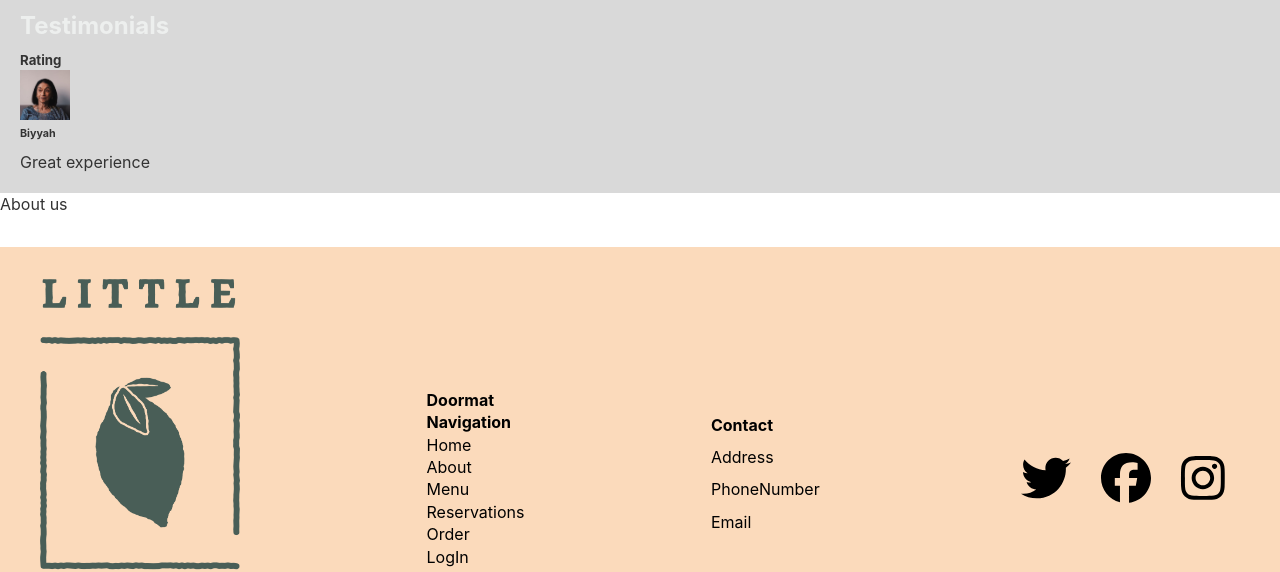
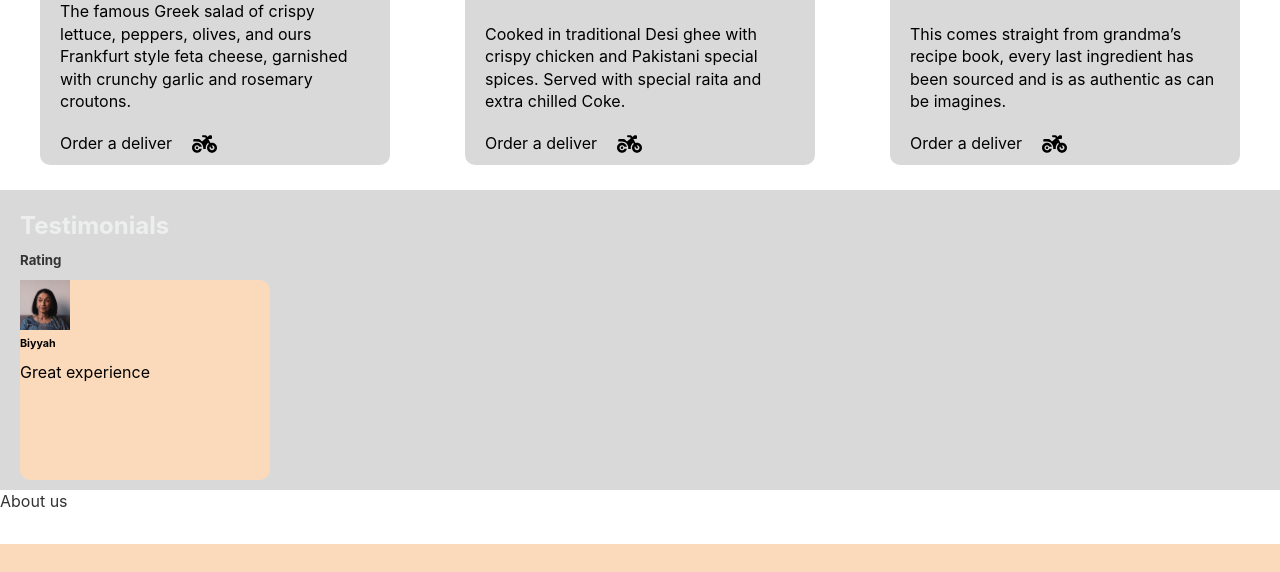
Before and after one commit to AshrafMuhammadNaeem/littlelemon-web, a React (Create React App) app: page / in a window 1280 px wide. Shown: the part 922-1494 px from the top of the page. Built offline with nearby package versions, Linux system fonts and the light colour scheme.

Commit message:
Update App.css
Styling card for testimonials section

```diff
--- a/src/App.css
+++ b/src/App.css
@@ -334,12 +334,12 @@ header{
 
 }
 
-.card {
+.card-1 {
     display: flex;
     flex-direction: column;
     width: 250px;
-    height: 300px;
-    background-color: var(--secondary-color1);
+    height: 200px;
+    background-color: var(--success-color);
     color: black;
     border-radius: 10px;
     margin-top: 10px;
```
